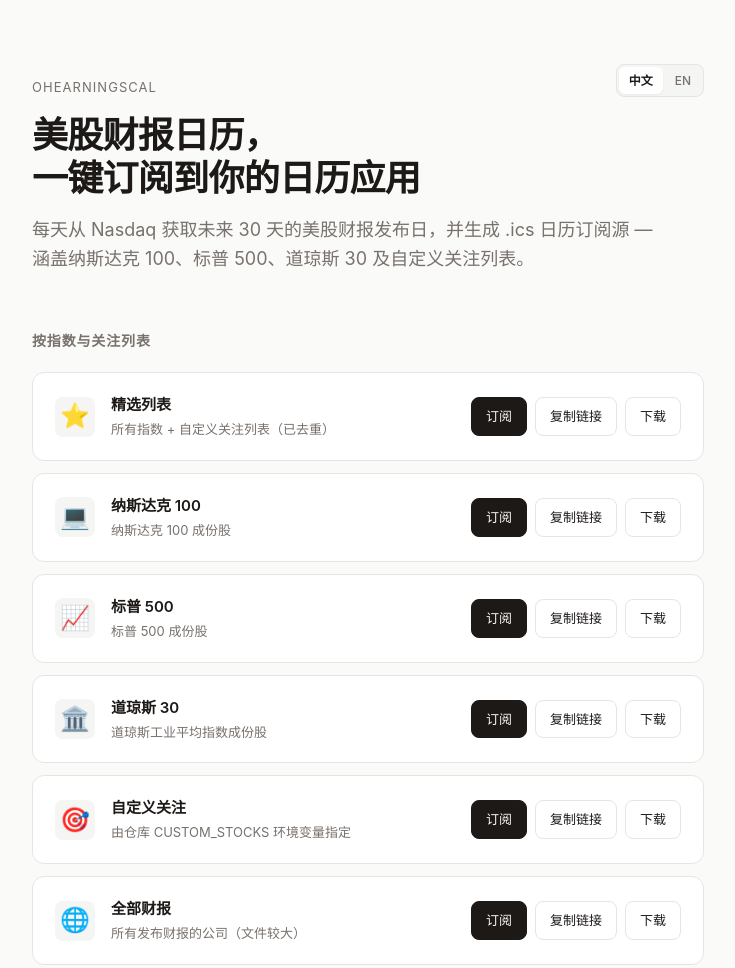
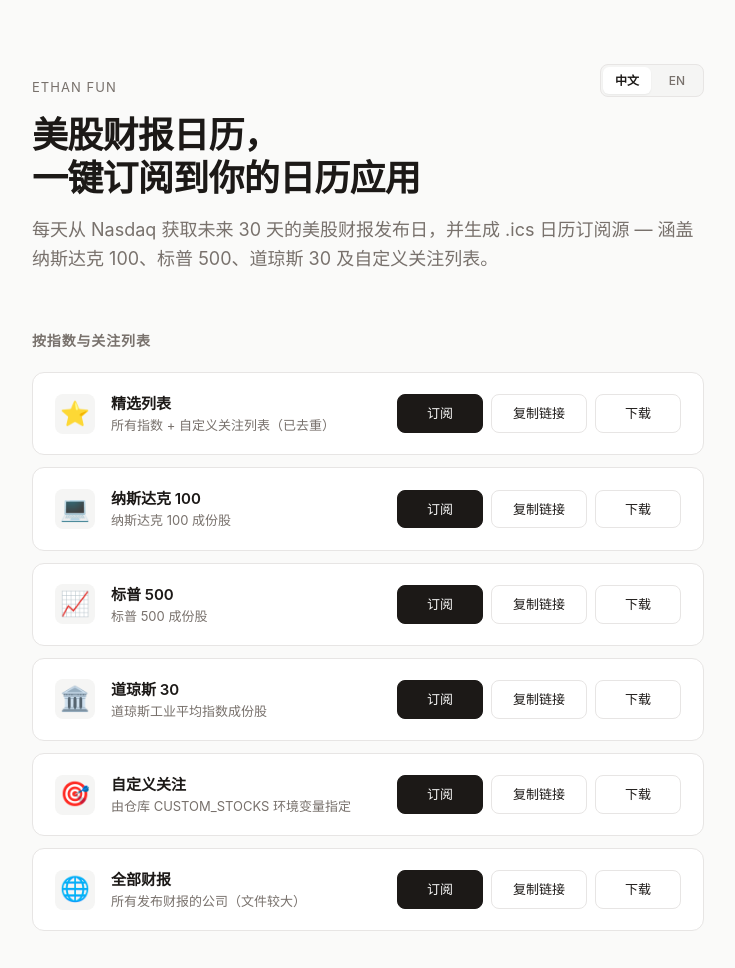
Before and after one commit to ethanjtch/earnings-cal, a website: page docs/index.html in a window 1280 px wide. Shown: the top 968 px of the page, without its empty margins (272-1007 px from the left). Drawn offline with Linux system fonts and the light colour scheme.

Commit message:
feat: brand update to ETHAN FUN and UI enhancements

```diff
--- a/docs/index.html
+++ b/docs/index.html
@@ -3,7 +3,7 @@
 <head>
   <meta charset="UTF-8" />
   <meta name="viewport" content="width=device-width, initial-scale=1.0" />
-  <title>OhEarningsCal · 美股财报日历订阅</title>
+  <title>Earnings Calendar · 美股财报日历订阅</title>
   <meta name="description" content="订阅美股财报日历至你的日历应用。每日自动更新，涵盖纳斯达克 100、标普 500、道琼斯 30 及自定义关注列表。" />
   <style>
     :root {
@@ -74,7 +74,9 @@
       font: inherit;
       font-size: 12px;
       font-weight: 500;
-      padding: 4px 10px;
+      padding: 4px 0;
+      min-width: 48px;
+      text-align: center;
       border-radius: 6px;
       border: none;
       background: transparent;
@@ -102,7 +104,6 @@
       font-size: 18px;
       color: var(--muted);
       margin: 0 0 8px;
-      max-width: 56ch;
     }
     h2 {
       font-size: 14px;
@@ -119,7 +120,7 @@
       border-radius: 12px;
       padding: 20px 22px;
       display: grid;
-      grid-template-columns: 40px 1fr auto;
+      grid-template-columns: 40px 1fr 284px;
       gap: 16px;
       align-items: center;
       transition: border-color 120ms ease, transform 120ms ease;
@@ -139,21 +140,28 @@
       font-weight: 600;
       font-size: 15px;
       margin: 0;
+      line-height: 1.4;
     }
     .desc {
       font-size: 13px;
       color: var(--muted);
       margin: 2px 0 0;
+      line-height: 1.4;
       white-space: nowrap;
       overflow: hidden;
       text-overflow: ellipsis;
     }
-    .actions { display: flex; gap: 8px; }
+    .actions {
+      display: flex;
+      gap: 8px;
+      width: 284px;
+      justify-content: flex-end;
+    }
     .btn {
       font: inherit;
       font-size: 13px;
       font-weight: 500;
-      padding: 8px 14px;
+      padding: 8px 0;
       border-radius: 8px;
       border: 1px solid var(--line);
       background: transparent;
@@ -162,9 +170,14 @@
       text-decoration: none;
       display: inline-flex;
       align-items: center;
+      justify-content: center;
       gap: 6px;
       transition: background 120ms ease, border-color 120ms ease;
     }
+    .btn-sub { min-width: 86px; }
+    .btn-copy { min-width: 96px; }
+    .btn-dl { min-width: 86px; }
+
     .btn:hover { background: var(--code-bg); border-color: var(--fg); }
     .btn.primary {
       background: var(--accent);
@@ -225,7 +238,15 @@
         grid-template-columns: 40px 1fr;
         grid-template-rows: auto auto;
       }
-      .actions { grid-column: 1 / -1; justify-content: flex-end; }
+      .actions {
+        grid-column: 1 / -1;
+        justify-content: flex-start;
+        width: 100%;
+      }
+      .btn {
+        flex: 1;
+        min-width: 0;
+      }
     }
   </style>
 </head>
@@ -233,7 +254,7 @@
   <main>
     <header>
       <div class="top-bar">
-        <p class="eyebrow" data-i18n="eyebrow">OhEarningsCal</p>
+        <p class="eyebrow" data-i18n="eyebrow">ETHAN FUN</p>
         <div class="lang-switch" role="radiogroup" aria-label="Language">
           <button type="button" class="lang-btn" data-lang="zh">中文</button>
           <button type="button" class="lang-btn" data-lang="en">EN</button>
@@ -269,9 +290,9 @@
   <script>
     const TRANSLATIONS = {
       zh: {
-        title: 'OhEarningsCal · 美股财报日历订阅',
+        title: '美股财报日历 · ETHAN FUN',
         metaDesc: '订阅美股财报日历至你的日历应用。每日自动更新，涵盖纳斯达克 100、标普 500、道琼斯 30 及自定义关注列表。',
-        eyebrow: 'OhEarningsCal',
+        eyebrow: 'ETHAN FUN',
         heading: '美股财报日历，<br/>一键订阅到你的日历应用',
         lede: '每天从 Nasdaq 获取未来 30 天的美股财报发布日，并生成 .ics 日历订阅源 — 涵盖纳斯达克 100、标普 500、道琼斯 30 及自定义关注列表。',
         byIndex: '按指数与关注列表',
@@ -302,11 +323,11 @@
         }
       },
       en: {
-        title: 'OhEarningsCal · US Earnings Calendar Subscriptions',
+        title: 'US Earnings Calendar · ETHAN FUN',
         metaDesc: 'Subscribe to US stock earnings dates in your calendar app. Updated daily. Covers Nasdaq-100, S&P 500, and Dow 30.',
-        eyebrow: 'OhEarningsCal',
+        eyebrow: 'ETHAN FUN',
         heading: 'US earnings calendar,<br/>subscribed in your calendar app',
-        lede: 'Pulls the next 30 days of earnings reports from Nasdaq every day and publishes them as .ics subscription feeds — Nasdaq-100, S&P 500, Dow 30, plus a custom watchlist.',
+        lede: 'Pulls next 30 days of earnings from Nasdaq daily as .ics subscription feeds — Nasdaq-100, S&P 500, Dow 30 & custom watchlists.',
         byIndex: 'By index & watchlist',
         byMarketCap: 'By market cap',
         subscribe: 'Subscribe',
@@ -315,23 +336,23 @@
         download: 'Download',
         copyPrompt: 'Copy this link:',
         helpTitle: 'How to subscribe',
-        helpStep1: '<strong>iOS / macOS Calendar</strong>: copy the link → File → New Calendar Subscription → paste.',
-        helpStep2: '<strong>Google Calendar</strong>: left sidebar "Other calendars" → + → From URL → paste.',
-        helpStep3: '<strong>Outlook</strong>: Calendar → Add calendar → Subscribe from web → paste.',
+        helpStep1: '<strong>iOS / macOS</strong>: Copy link → File → New Calendar Subscription → Paste.',
+        helpStep2: '<strong>Google Calendar</strong>: Left sidebar → Other calendars (+) → From URL → Paste.',
+        helpStep3: '<strong>Outlook</strong>: Calendar → Add calendar → Subscribe from web → Paste.',
         footerUpdated: 'Updated daily at 04:34 / 16:34 UTC',
         indices: {
-          selected:    { name: 'Selected',     desc: 'All indices + custom watchlist, deduped' },
+          selected:    { name: 'Selected',     desc: 'All indices + custom watchlist (deduped)' },
           nasdaq100:   { name: 'Nasdaq-100',   desc: 'Nasdaq-100 constituents' },
           sp500:       { name: 'S&P 500',      desc: 'S&P 500 constituents' },
-          dow30:       { name: 'Dow 30',        desc: 'Dow Jones Industrial Average constituents' },
-          customstock: { name: 'Custom',       desc: 'Driven by the CUSTOM_STOCKS repo variable' },
-          all:         { name: 'All earnings', desc: 'Every reporting company — large file' },
+          dow30:       { name: 'Dow 30',        desc: 'Dow 30 constituents' },
+          customstock: { name: 'Custom',       desc: 'Set by CUSTOM_STOCKS env variable' },
+          all:         { name: 'All earnings', desc: 'All reporting companies (large file)' },
         },
         marketCap: {
-          megacap:  { name: 'Mega Cap',  desc: 'Companies > $200B' },
-          largecap: { name: 'Large Cap', desc: '$10B – $200B' },
-          midcap:   { name: 'Mid Cap',   desc: '$2B – $10B' },
-          smallcap: { name: 'Small Cap', desc: 'Companies < $2B' },
+          megacap:  { name: 'Mega Cap',  desc: 'Market cap > $200B' },
+          largecap: { name: 'Large Cap', desc: 'Market cap $10B – $200B' },
+          midcap:   { name: 'Mid Cap',   desc: 'Market cap $2B – $10B' },
+          smallcap: { name: 'Small Cap', desc: 'Market cap < $2B' },
         }
       }
     };
@@ -366,43 +387,55 @@
       return meta;
     }
 
-    function makeCard({ slug, icon }, langDict) {
-      const isIndex = !!langDict.indices[slug];
-      const item = isIndex ? langDict.indices[slug] : langDict.marketCap[slug];
+    function createCard({ slug, icon }) {
       const url = baseURL + slug + '.ics';
       const webcalUrl = url.replace(/^https?:/, 'webcal:');
       const card = document.createElement('div');
       card.className = 'card';
+      card.dataset.slug = slug;
       card.innerHTML = `
         <div class="icon" aria-hidden="true">${icon}</div>
         <div class="meta">
-          <p class="name">${item.name}</p>
-          <p class="desc">${item.desc}</p>
+          <p class="name"></p>
+          <p class="desc"></p>
         </div>
         <div class="actions">
-          <a class="btn primary" href="${webcalUrl}">${langDict.subscribe}</a>
-          <button class="btn" data-copy="${url}">
-            <span class="label">${langDict.copyLink}</span>
-            <span class="copied">${langDict.copied}</span>
+          <a class="btn btn-sub primary" href="${webcalUrl}"></a>
+          <button class="btn btn-copy" data-copy="${url}">
+            <span class="label"></span>
+            <span class="copied"></span>
           </button>
-          <a class="btn" href="ics/${slug}.ics" download>${langDict.download}</a>
+          <a class="btn btn-dl" href="ics/${slug}.ics" download></a>
         </div>
       `;
       return card;
     }
 
-    function renderCards(langDict) {
+    function initDOM() {
       const indexContainer = document.getElementById('cards-index');
-      indexContainer.innerHTML = '';
       for (const item of ICS_INDEX_KEYS) {
-        indexContainer.appendChild(makeCard(item, langDict));
+        indexContainer.appendChild(createCard(item));
       }
 
       const marketcapContainer = document.getElementById('cards-marketcap');
-      marketcapContainer.innerHTML = '';
       for (const item of ICS_MARKETCAP_KEYS) {
-        marketcapContainer.appendChild(makeCard(item, langDict));
+        marketcapContainer.appendChild(createCard(item));
       }
+    }
+
+    function updateCards(langDict) {
+      document.querySelectorAll('.card[data-slug]').forEach((card) => {
+        const slug = card.dataset.slug;
+        const isIndex = !!langDict.indices[slug];
+        const item = isIndex ? langDict.indices[slug] : langDict.marketCap[slug];
+
+        card.querySelector('.name').textContent = item.name;
+        card.querySelector('.desc').textContent = item.desc;
+        card.querySelector('.btn-sub').textContent = langDict.subscribe;
+        card.querySelector('.btn-copy .label').textContent = langDict.copyLink;
+        card.querySelector('.btn-copy .copied').textContent = langDict.copied;
+        card.querySelector('.btn-dl').textContent = langDict.download;
+      });
     }
 
     function setLanguage(lang) {
@@ -428,8 +461,10 @@
         btn.classList.toggle('active', btn.dataset.lang === lang);
       });
 
-      renderCards(dict);
+      updateCards(dict);
     }
+
+    initDOM();
 
     document.querySelectorAll('.lang-btn').forEach((btn) => {
       btn.addEventListener('click', () => {
@@ -437,7 +472,7 @@
       });
     });
 
-    // Initial render
+    // Initial language application
     setLanguage(currentLang);
 
     document.body.addEventListener('click', async (e) => {
```
Also changed, not shown: README.md.
